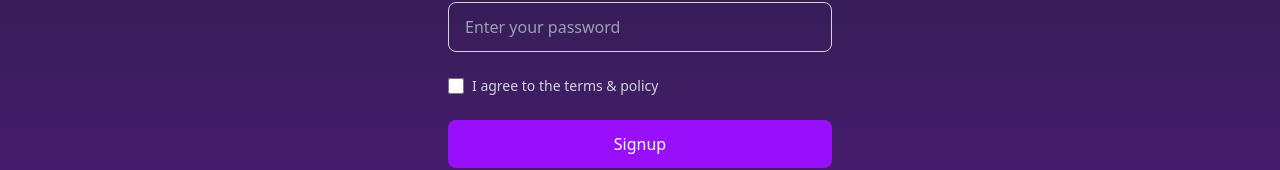
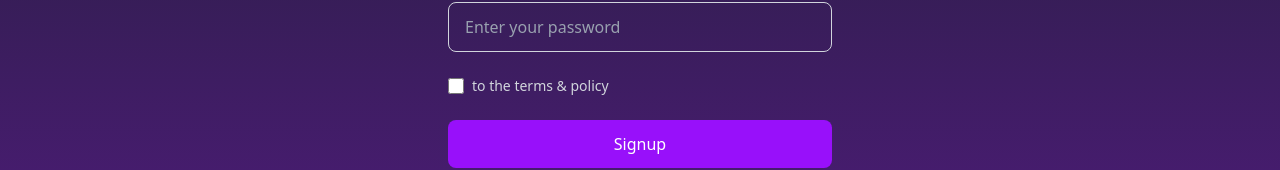
Before and after one commit to HurairaCode/fyp, a React (Vite) app: page /signup in a window 1280 px wide. Shown: the part 382-552 px from the top of the page. Built offline with nearby package versions, Linux system fonts and the light colour scheme.

Commit message:
Updated main file content

```diff
--- a/src/components/SignUp.tsx
+++ b/src/components/SignUp.tsx
@@ -97,7 +97,7 @@ function SignUp() {
               required
             />
             <label className="ml-2 text-sm text-gray-300">
-              I agree to the terms & policy
+               to the terms & policy
             </label>
           </div>
 
```
